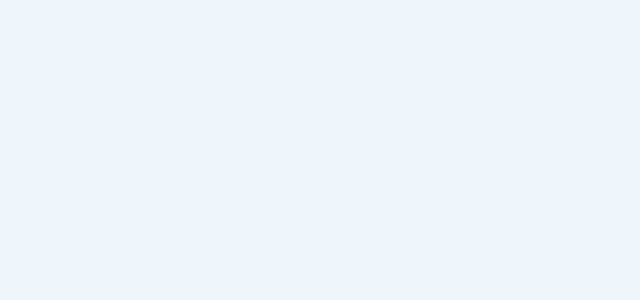
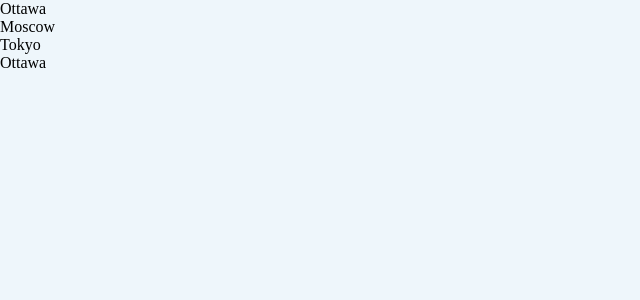
Before and after one commit to MoidHasanBeig/agency-analytics-assmt, a React (Create React App) app: page / in a window 1280 px wide. Shown: the top 300 px of the page, without its empty margins (0-640 px from the left). Built offline with nearby package versions, Linux system fonts and the light colour scheme.

Commit message:
Interfaces and enums for weather data

```diff
--- a/src/App.tsx
+++ b/src/App.tsx
@@ -1,9 +1,36 @@
 import React from "react";
 import "./main.css";
+import { City } from "./utils/enums";
+import { FullWeatherData } from "./utils/interfaces";
 
-class App extends React.Component {
-  render() {
-    return <div className="App"></div>;
+// components
+import CitySelector from "./components/CitySelector/CitySelector";
+
+interface State {
+  city: City;
+  weatherData: FullWeatherData;
+}
+
+class App extends React.Component<{}, State> {
+  state = {
+    city: City.city1,
+    weatherData: { city1: null, city2: null, city3: null },
+  };
+
+  private setCity = (city: City): void => {
+    this.setState({ city: city });
+  };
+
+  public componentDidMount() {
+    console.log("Mount");
+  }
+
+  public render() {
+    return (
+      <div className="App">
+        <CitySelector city={this.state.city} setCity={this.setCity} />
+      </div>
+    );
   }
 }
 
--- /dev/null
+++ b/src/components/CitySelector/CitySelector.styles.less
@@ -0,0 +1 @@
+@import "./CitySelector.responsive.less";
--- /dev/null
+++ b/src/components/CitySelector/CitySelector.tsx
@@ -0,0 +1,38 @@
+import React from "react";
+import { City } from "../../utils/enums";
+
+interface Props {
+  city: City;
+  setCity: (city: City) => void;
+}
+
+class CitySelector extends React.Component<Props> {
+  public render() {
+    return (
+      <div className="city-selector-component">
+        <div
+          onClick={() => this.props.setCity(City.city1)}
+          className="city-option"
+        >
+          {City.city1}
+        </div>
+        <div
+          onClick={() => this.props.setCity(City.city2)}
+          className="city-option"
+        >
+          {City.city2}
+        </div>
+        <div
+          onClick={() => this.props.setCity(City.city3)}
+          className="city-option"
+        >
+          {City.city3}
+        </div>
+
+        {this.props.city}
+      </div>
+    );
+  }
+}
+
+export default CitySelector;
--- a/src/components/DisplayGrid/DisplayGrid.styles.less
+++ b/src/components/DisplayGrid/DisplayGrid.styles.less
@@ -0,0 +1 @@
+@import "./DisplayGrid.responsive.less";
--- /dev/null
+++ b/src/utils/enums.ts
@@ -0,0 +1,33 @@
+export enum City {
+    city1 = "Ottawa",
+    city2 = "Moscow",
+    city3 = "Tokyo"
+}
+
+export enum Day {
+    mon = "Mon",
+    tue = "Tue",
+    wed = "Wed",
+    thu = "Thu",
+    fri = "Fri",
+    sat = "Sat",
+    sun = "Sun"
+}
+
+export enum Weather {
+    thunderstorm = "Thunderstorm",
+    drizzle = "Drizzle",
+    rain = "Rain",
+    snow = "Snow",
+    clear = "Clear",
+    clouds = "Clouds",
+    mist = "Mist",
+    smoke = "Smoke",
+    haze = "Haze",
+    dust = "Dust",
+    fog = "Fog",
+    sand = "Sand",
+    ash = "Ash",
+    squall = "Squall",
+    tornado = "Tornado"
+}
--- /dev/null
+++ b/src/utils/interfaces.ts
@@ -0,0 +1,21 @@
+import {Day, Weather} from "./enums";
+
+interface DailyWeatherData {
+    day: Day;
+    temp: number;
+    weather: Weather;
+}
+
+interface CityWeatherData {
+    day0: DailyWeatherData;
+    day1: DailyWeatherData;
+    day2: DailyWeatherData;
+    day3: DailyWeatherData;
+    day4: DailyWeatherData;
+}
+
+export interface FullWeatherData {
+    city1: CityWeatherData | null;
+    city2: CityWeatherData | null;
+    city3: CityWeatherData | null;
+}
```
Also changed, not shown: src/components/CitySelector/CitySelector.responsive.less (added), src/components/DisplayGrid/DisplayGrid.responsive.less (added).
